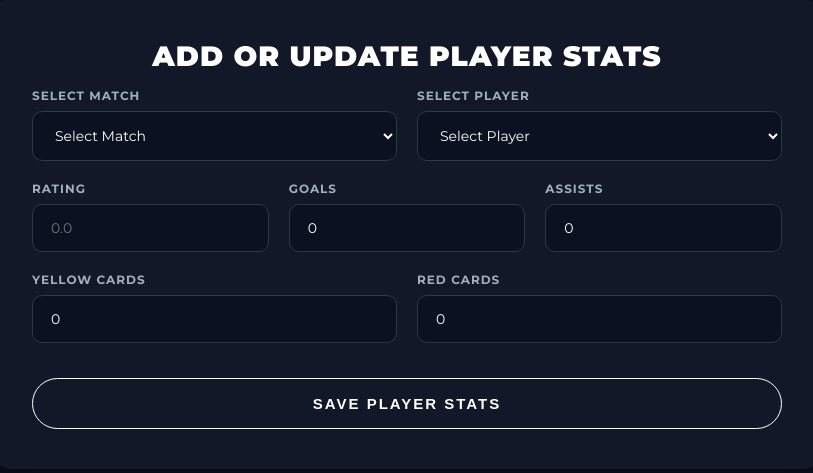
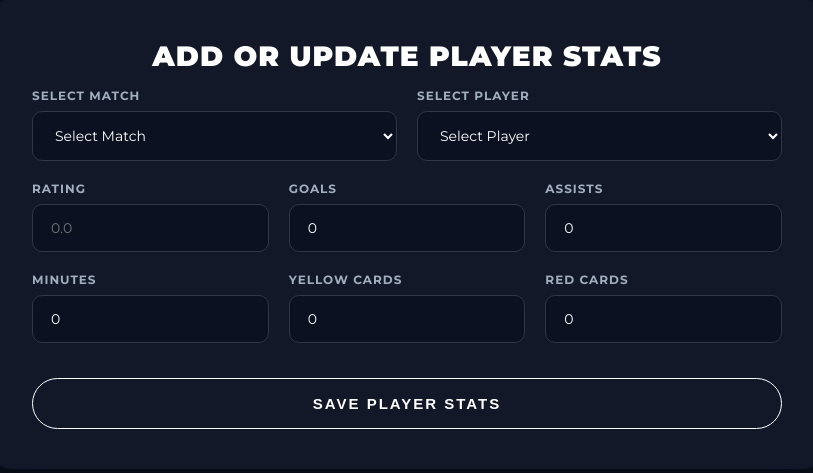
Before and after one commit to DuongMinh1112006/Football_Project, a Django app: page /add-player-stat/ in a window 1280 px wide. Shown: the part 166-639 px from the top of the page, without its empty margins (233-1046 px from the left). Run offline with Django 5.2, Linux system fonts and the light colour scheme; data that the repository does not hold is empty.

Commit message:
fix matches UI, add minutes in stats

```diff
--- a/my_web/club/models.py
+++ b/my_web/club/models.py
@@ -76,8 +76,6 @@ class PlayerFixture(models.Model):
 
     rating = models.CharField(max_length=10, null=True, blank=True)  # API-Football thường trả về chuỗi như "7.5"
     minutes = models.IntegerField(default=0, null=True, blank=True)
-    min_in = models.IntegerField(null=True, blank=True)
-    min_out = models.IntegerField(null=True, blank=True)
 
     goals = models.IntegerField(default=0, null=True, blank=True)
     assists = models.IntegerField(default=0, null=True, blank=True)
--- a/my_web/club/templates/club/add_player_stat.html
+++ b/my_web/club/templates/club/add_player_stat.html
@@ -207,10 +207,17 @@
                 <label>Assists</label>
                 <input type="number" name="assists" value="0" min="0" required>
             </div>
+
+
         </div>
 
         <!-- Row 3: Yellow Cards & Red Cards -->
         <div class="form-row">
+            <div class="form-col">
+                <label>Minutes</label>
+                <input type="number" step="1" value="0" name="minutes" required>
+            </div>
+
             <div class="form-col">
                 <label>Yellow Cards</label>
                 <input type="number" name="yellow_card" value="0" min="0" required>
--- a/my_web/club/views.py
+++ b/my_web/club/views.py
@@ -128,19 +128,21 @@ def add_player_stat(request):
         goals = request.POST.get('goals') or 0
         assists = request.POST.get('assists') or 0
         yellow_card = request.POST.get('yellow_card') or 0
+        minutes = request.POST.get('minutes') or 0
         red_card = request.POST.get('red_card') or 0
         rating = request.POST.get('rating') or 0
 
         with connection.cursor() as cursor:
 
             sql = """
-                INSERT INTO club_playerfixture (fixture_id, player_id, rating, goals, assists, yellow_card, red_card)
-                VALUES (%s, %s, %s, %s, %s, %s, %s)
+                INSERT INTO club_playerfixture (fixture_id, player_id, rating, goals, assists, minutes, yellow_card, red_card)
+                VALUES (%s, %s, %s, %s, %s, %s, %s, %s)
                 ON CONFLICT (fixture_id, player_id)
                 DO UPDATE SET
                     rating = EXCLUDED.rating,
                     goals = EXCLUDED.goals,
                     assists = EXCLUDED.assists,
+                    minutes = EXCLUDED.minutes,
                     yellow_card = EXCLUDED.yellow_card,
                     red_card = EXCLUDED.red_card;
             """
@@ -148,11 +150,14 @@ def add_player_stat(request):
             if int(yellow_card) > 2:
                 messages.error(request, "Số lượng thẻ vàng không thể lớn hơn 2")
                 return redirect('/add-player-stat/')
-            if int(red_card) > 2:
+            if int(red_card) > 1:
                 messages.error(request, "Số lượng thẻ đỏ không thể lớn hơn 1")
                 return redirect('/add-player-stat/')
+            if int(minutes) > 90:
+                messages.error(request, "Số phút không vượt quá 90")
+                return redirect('/add-player-stat/')
 
-            cursor.execute(sql, [fixture_id, player_id, rating, goals, assists, yellow_card, red_card])
+            cursor.execute(sql, [fixture_id, player_id, rating, goals, assists, minutes, yellow_card, red_card])
 
         return redirect('/add-player-stat/')
 
@@ -197,6 +202,7 @@ def search_page(request):
                     c.club_name,
                     COALESCE(SUM(pf.goals), 0) AS total_goals,
                     COALESCE(SUM(pf.assists), 0) AS total_assists,
+                    COALESCE(SUM(pf.minutes), 0) AS total_minutes,
                     ct.position
                 FROM club_player p
                 JOIN club_contract ct ON p.player_id = ct.player_id
```
Also changed, not shown: my_web/club/templates/club/matches.html (+10 -11 lines), my_web/club/templates/club/search.html (+5 -2 lines).
